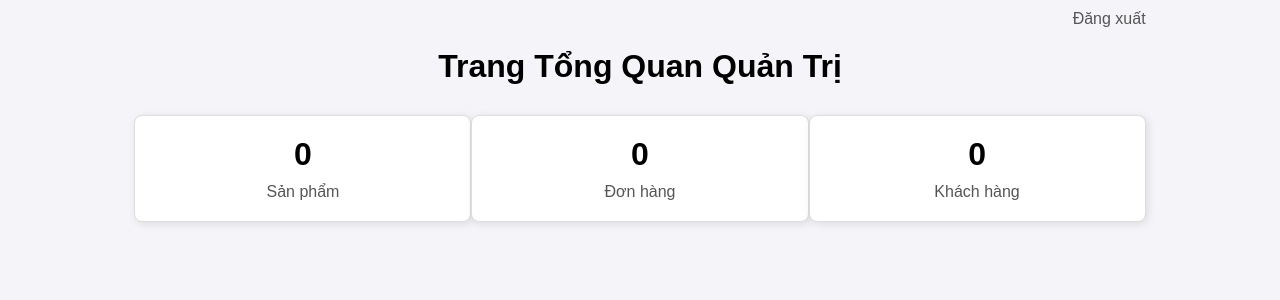
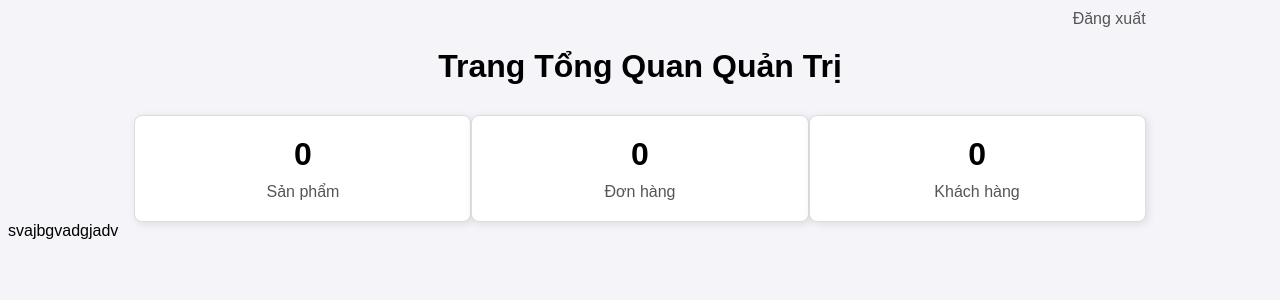
Before and after one commit to Meliodasad/D-n-1---Nh-m-7, a PHP site: page /admin.php in a window 1280 px wide. Shown: the top 300 px of the page. Run offline with PHP 8.4, Linux system fonts and the light colour scheme; the visitor is signed in with stand-in values (Sample User, id 1); data that the repository does not hold is empty.

Commit message:
ừvwvfw

```diff
--- a/admin/admin.php
+++ b/admin/admin.php
@@ -98,3 +98,5 @@ $customer_count = $pdo->query("SELECT COUNT(*) FROM customers")->fetchColumn();
     </div>
 </body>
 </html>
+
+svajbgvadgjadv
```
